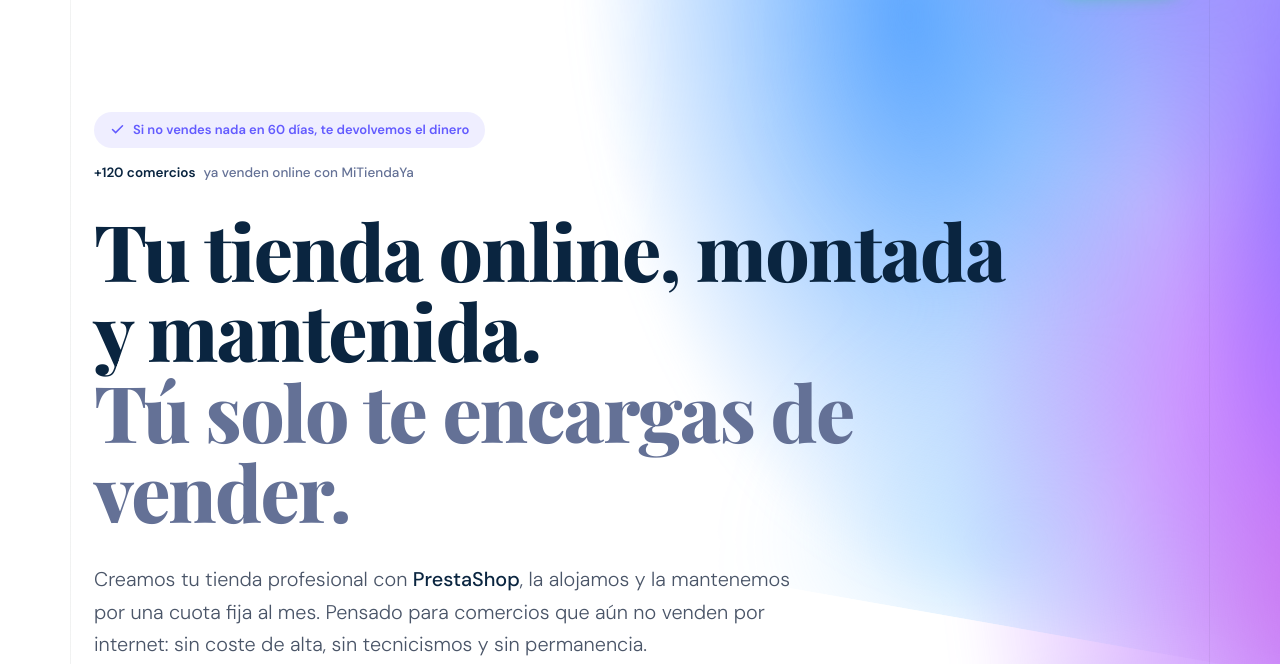
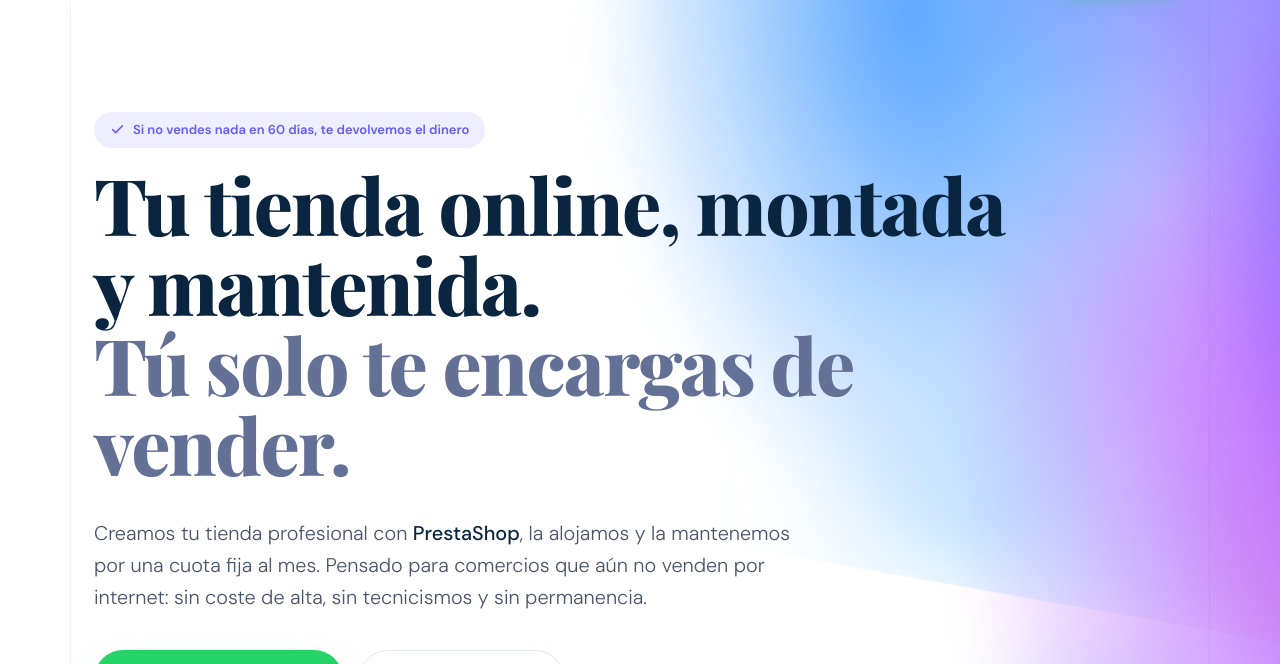
Before and after one commit to ehernandezlabelgrup/mitiendaya-landing, a plain HTML site: page index.html in a window 1280 px wide. Shown: the part 64-728 px from the top of the page. Drawn offline with nearby package versions, Linux system fonts and the light colour scheme; a script that the page names is missing; a web font is replaced by a local one.

Commit message:
fix: remove unsubstantiated +120 comercios claim from hero

```diff
--- a/index.html
+++ b/index.html
@@ -140,9 +140,6 @@
     <div class="rise inline-flex items-center gap-2 text-[13px] font-semibold text-green bg-green/10 px-4 py-2 rounded-full mb-4">
       <svg viewBox="0 0 24 24" width="15" height="15" fill="none" stroke="currentColor" stroke-width="2.4" stroke-linecap="round" stroke-linejoin="round" class="shrink-0"><path d="M20 6L9 17l-5-5"/></svg>
       Si no vendes nada en 60 días, te devolvemos el dinero
-    </div>
-    <div class="rise flex flex-wrap items-center gap-x-2 gap-y-1 text-[13px] sm:text-[13.5px] font-medium text-ink2 mb-7 leading-snug">
-      <span class="font-semibold text-ink">+120 comercios</span> ya venden online con MiTiendaYa
     </div>
     <h1 class="rise d1 font-extrabold text-ink leading-[1.03] tracking-[-.02em] text-[clamp(42px,6.4vw,78px)] max-w-[18ch]">
       Tu tienda online, montada y mantenida.<br class="hidden sm:block">
```
